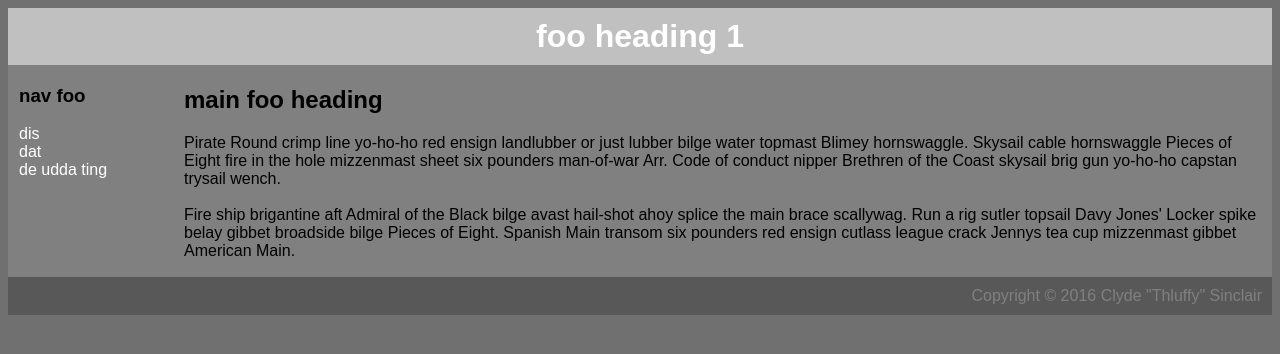
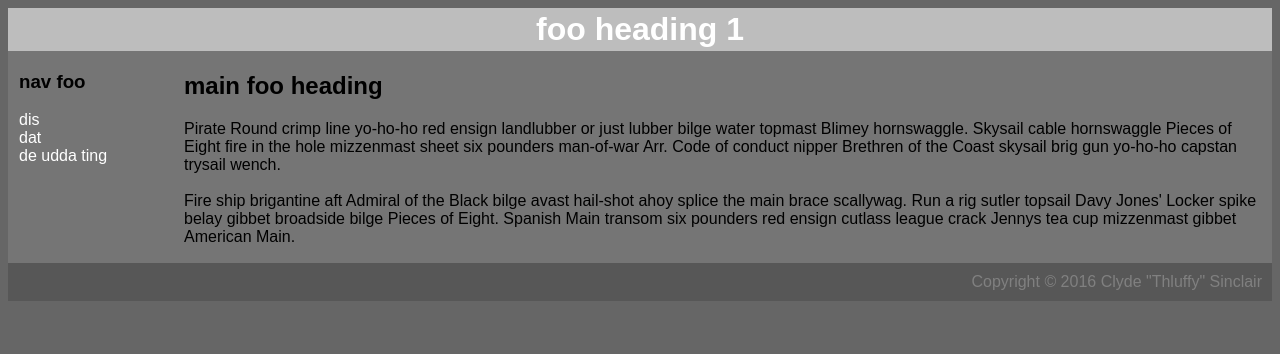
Before and after one commit to LeiaPark/SoftDev_WorkRepo, a plain HTML site: page 20_css/1_internal/index.html in a window 1280 px wide. Drawn offline with Linux system fonts and the light colour scheme.

Commit message:
20191031

```diff
--- a/20_css/1_internal/index.html
+++ b/20_css/1_internal/index.html
@@ -1,9 +1,10 @@
 <!DOCTYPE html>
 <html lang="en">
   <!-- Team Comic Sans -- Kazi Jamal & Leia Park
-       SoftDev pd0
+       SoftDev pd9
        K20 -- CSS basics
        2019-11-01f
+
        Lorem Ipsum Generator: https://pirateipsum.me/
 
        WORK FILE for CSS
@@ -12,56 +13,71 @@
   <head>
     <meta charset="utf-8"/>
     <title>foo title</title>
+
     <style>
       body {
 	  font-family: sans-serif;
-  	background-color: #707070;
+	  background-color: #666666;
       }
-  h1 {
+
+      .header {
 	  text-align: center;
-  	background-color: silver;
+	  background-color: #BDBDBD;
 	  color: white;
-  	padding:10px;
+	  padding: 3px;
 	  margin: 0;
       }
-  #whole-body {
-  	background-color: gray; padding: 1px
+
+      .main {
+	  background-color: #757575;
+	  padding: 1px;
       }
-  #list {
-  	float: left; padding-left: 10px
+
+      .nav {
+	  float: left;
+	  padding-left: 10px;
       }
-  ul {
-  	list-style: none; margin: 0; padding: 0
+
+      .nav ul {
+	  list-style: none;
+	  margin: 0;
+	  padding: 0;
       }
-  .link {
-  	color: white; text-decoration: none
+
+      .nav a {
+	  color: white;
+	  text-decoration: none;
       }
-  #paragraphs {
-  	margin-left: 175px; margin-right: 10px
+
+      .content {
+	  margin-left: 175px;
+	  margin-right: 10px;
       }
-  #footer {
-  	background-color: #585858; text-align: right; color: gray; padding: 10px
+
+      .footer {
+	  background-color: #575757;
+	  text-align: right;
+	  color: gray;
+	  padding: 10px;
       }
     </style>
   </head>
 
   <body>
 
-    <h1>foo heading 1</h1>
+    <h1 class="header">foo heading 1</h1>
 
-    <div id="whole-body">
-
-      <div id="list">
+    <div class="main">
+      <div class="nav">
 	<h3>nav foo</h3>
 	<ul>
-      <li><a href="" class="link">dis</a></li>
-      <li><a href="" class="link">dat</a></li>
-      <li><a href="" class="link">de udda ting</a></li>
+	  <li><a href="">dis</a></li>
+	  <li><a href="">dat</a></li>
+	  <li><a href="">de udda ting</a></li>
 	</ul>
       </div>
 
-
-   	  <div id="paragraphs">
+      <div class="content">
 	<h2>main foo heading</h2>
 	<p>Pirate Round crimp line yo-ho-ho red ensign landlubber or just lubber bilge water topmast Blimey hornswaggle. Skysail cable hornswaggle Pieces of Eight fire in the hole mizzenmast sheet six pounders man-of-war Arr. Code of conduct nipper Brethren of the Coast skysail brig gun yo-ho-ho capstan trysail wench.
 	  <br>
@@ -70,7 +86,7 @@
       </div>
     </div>
 
-      <div id="footer">
+    <div class="footer">
       Copyright &copy; 2016 Clyde "Thluffy" Sinclair
     </div>
 
```
Also changed, not shown: 20_css/0_inline/index.html (+6 -5 lines). Lines whose indentation alone changed are shown as unchanged.
